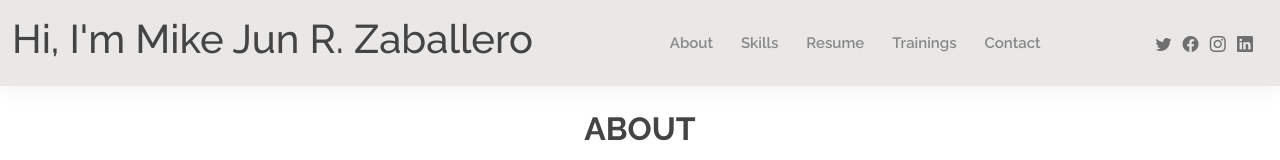
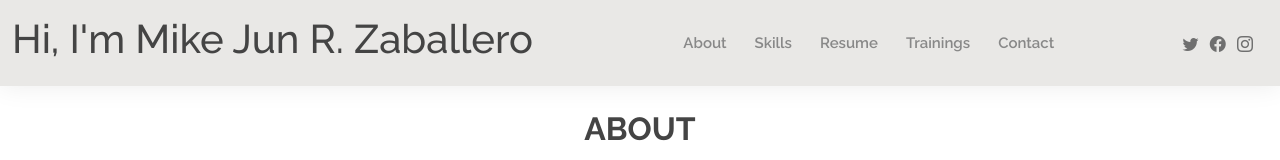
Before and after one commit to mikejun09/mikejun09.github.io, a plain HTML site: page index.html in a window 1280 px wide. Shown: the top 160 px of the page. Drawn offline with nearby package versions, Linux system fonts and the light colour scheme.

Commit message:
Update index.html

```diff
--- a/index.html
+++ b/index.html
@@ -61,7 +61,7 @@
         <a href="#" class="twitter"><i class="bi bi-twitter"></i></a>
         <a href="#" class="facebook"><i class="bi bi-facebook"></i></a>
         <a href="#" class="instagram"><i class="bi bi-instagram"></i></a>
-        <a href="#" class="linkedin"><i class="bi bi-linkedin"></i></i></a>
+
       </div>
 
     </div>
```
